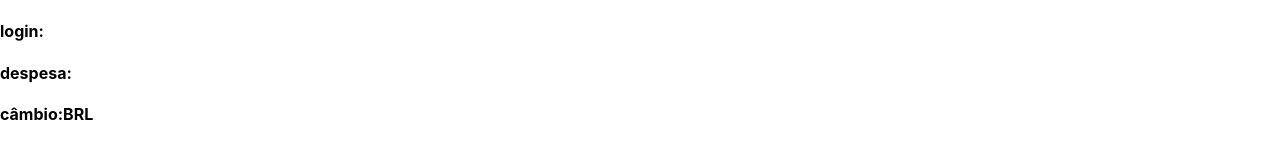
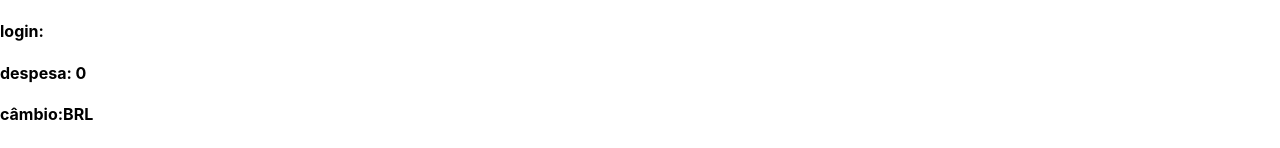
Before and after one commit to Danilo-Couto/my-wallet, a React (Create React App) app: page /carteira in a window 1280 px wide. Shown: the top 148 px of the page. Built offline with nearby package versions, Linux system fonts and the light colour scheme; no server answers.

Commit message:
resolvendo requisito 3 de novo

```diff
--- a/src/pages/Header.js
+++ b/src/pages/Header.js
@@ -39,6 +39,7 @@ class Header extends Component {
           </h4>
           <h4 data-testid="total-field">
             despesa:
+            0
             {totalAmount}
           </h4>
           <h4 data-testid="header-currency-field">câmbio:BRL</h4>
```
